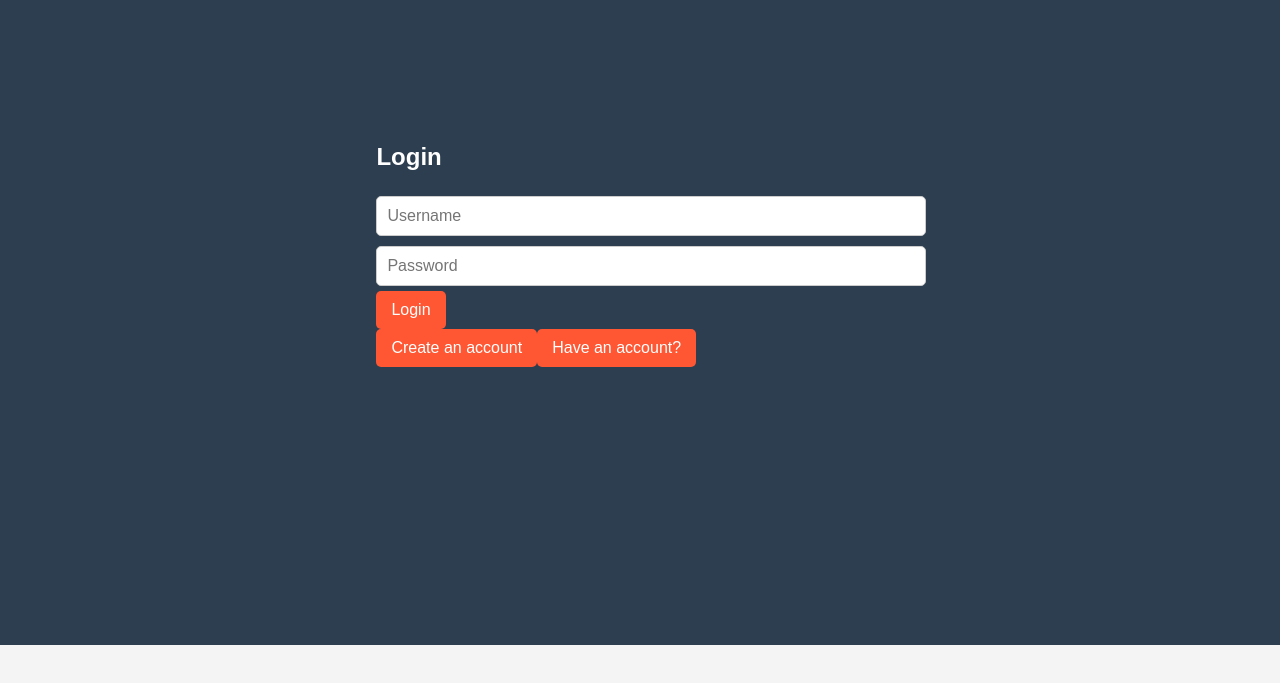
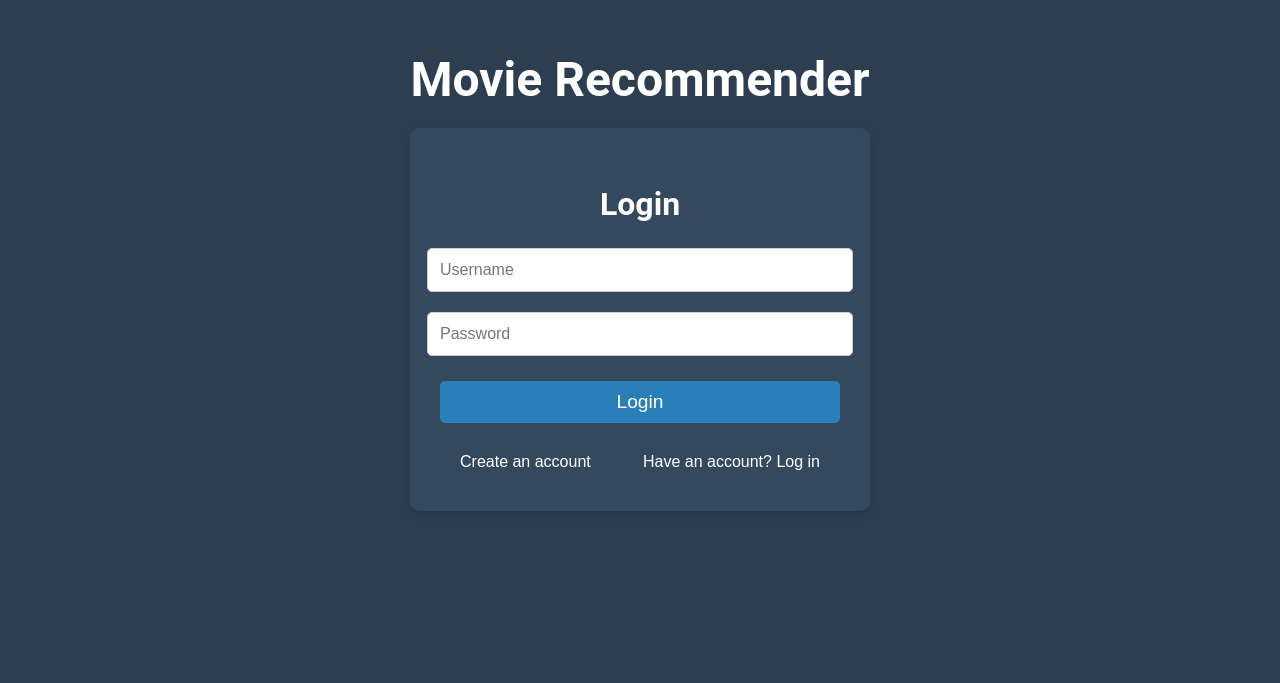
Before and after one commit to MrJayMac/movie-recommend, a React (Create React App) app in the folder client/: page / in a window 1280 px wide. Shown: the part 155-838 px from the top of the page. Before the commit the page ends 800 px from the top, so only its background shows below. Built offline with nearby package versions, Linux system fonts and the light colour scheme.

Commit message:
done styling

```diff
--- a/client/src/components/Welcome.jsx
+++ b/client/src/components/Welcome.jsx
@@ -41,9 +41,9 @@ const Welcome = () => {
       const response = await fetch(`http://localhost:5000${url}`, {
         method: 'POST',
         headers: {
-          'Content-Type': 'application/json'
+          'Content-Type': 'application/json',
         },
-        body: JSON.stringify(data)
+        body: JSON.stringify(data),
       });
 
       const result = await response.json();
@@ -68,9 +68,11 @@ const Welcome = () => {
 
   return (
     <div className="welcome-container">
+      <h1 className="page-title">Movie Recommender</h1>
       <div className="welcome-box">
         <form onSubmit={handleSubmit} className="welcome-form">
           <h2 className="welcome-heading">{isLogIn ? 'Login' : 'Register'}</h2>
+
           {!isLogIn && (
             <input
               type="email"
@@ -123,7 +125,8 @@ const Welcome = () => {
             className="toggle-button"
             onClick={() => viewLogin(true)}
           >
-            Have an account?
+            Have an account? Log in
+
           </button>
         </div>
 
--- a/client/src/index.css
+++ b/client/src/index.css
@@ -1,17 +1,26 @@
 body {
-  font-family: Arial, sans-serif;
-  background-color: #f4f4f4;
+  font-family: 'Roboto', sans-serif;
   margin: 0;
   padding: 0;
+  background-color: #f3f4f6;
 }
 
 h1 {
   font-size: 2.5rem;
-  color: #333;
+  color: white;
+}
+
+.genre-selection {
+  display: flex;
+  flex-direction: column;
+  align-items: center;
+  justify-content: center;
+  text-align: center;
+  margin-top: 20px;
 }
 
 button {
-  background-color: #ff5733;
+  background-color: #34495e;
   color: white;
   border: none;
   padding: 10px 15px;
@@ -22,7 +31,7 @@ button {
 }
 
 button:hover {
-  background-color: #e74c3c;
+  background-color: #2c3e50;
 }
 
 input {
@@ -47,6 +56,15 @@ select {
 }
 
 /* Welcome page */
+.page-title {
+  font-size: 3rem;
+  font-weight: bold;
+  color: white;
+  margin-bottom: 20px;
+  text-align: center;
+}
+
+
 .welcome-container {
   display: flex;
   flex-direction: column;
@@ -55,18 +73,100 @@ select {
   height: 100vh;
   background-color: #2c3e50;
   color: white;
+  padding: 20px;
 }
 
-.welcome-buttons {
+.page-header {
+  position: absolute;
+  top: 20px;
+  left: 50%;
+  transform: translateX(-50%);
+  text-align: center;
+}
+
+.site-title {
+  font-size: 3rem;
+  font-weight: bold;
+  color: #e74c3c;
+  margin: 0;
+}
+
+.welcome-box {
+  background-color: #34495e;
+  padding: 30px;
+  border-radius: 10px;
+  box-shadow: 0 4px 8px rgba(0, 0, 0, 0.1);
+  width: 100%;
+  max-width: 400px;
+}
+
+.welcome-form {
   display: flex;
-  gap: 20px;
+  flex-direction: column;
+  align-items: center;
+  width: 100%;
+}
+
+.welcome-heading {
+  font-size: 2rem;
+  margin-bottom: 20px;
+}
+
+.input-field {
+  padding: 12px;
+  font-size: 1rem;
+  border-radius: 5px;
+  border: 1px solid #ccc;
+  width: 100%;
+  margin-bottom: 15px;
+}
+
+.submit-button {
+  background-color: #2980b9;
+  color: white;
+  padding: 10px 20px;
+  cursor: pointer;
+  font-size: 1.2rem;
+  border: none;
+  border-radius: 5px;
+  width: 100%;
+  transition: background-color 0.3s;
+  margin-top: 10px;
+}
+
+.submit-button:hover {
+  background-color: #3498db;
+}
+
+.welcome-options {
+  display: flex;
+  justify-content: space-between;
+  width: 100%;
   margin-top: 20px;
 }
 
-.welcome-buttons button {
-  padding: 15px 30px;
-  font-size: 1.2rem;
+.toggle-button {
+  background-color: #34495e;
+  color: white;
+  padding: 10px 20px;
+  cursor: pointer;
+  font-size: 1rem;
+  border: none;
+  border-radius: 5px;
+  transition: background-color 0.3s;
 }
+
+.toggle-button:hover {
+  background-color: #2c3e50;
+}
+
+.error-message {
+  color: red;
+  font-size: 1rem;
+  margin-top: 10px;
+  text-align: center;
+}
+
 
 /* Header */
 .header {
@@ -81,7 +181,7 @@ select {
 }
 
 .sign-out {
-  background-color: #e74c3c;
+  background-color: #34495e;
   border: none;
   color: white;
   padding: 10px 20px;
@@ -92,7 +192,7 @@ select {
 }
 
 .sign-out:hover {
-  background-color: #c0392b;
+  background-color: #2c3e50;
 }
 
 /* Movie list */
@@ -127,7 +227,7 @@ select {
 }
 
 .movie-item .delete-btn {
-  background-color: #e74c3c;
+  background-color: #34495e;
   color: white;
   padding: 5px 10px;
   cursor: pointer;
@@ -137,7 +237,7 @@ select {
 }
 
 .movie-item .delete-btn:hover {
-  background-color: #c0392b;
+  background-color: #2c3e50;
 }
 
 /* Search bar and suggestions */
@@ -216,7 +316,7 @@ select {
 }
 
 .movie-item .delete-btn {
-  background-color: #e74c3c;
+  background-color: #34495e;
   color: white;
   padding: 5px 10px;
   cursor: pointer;
@@ -226,7 +326,7 @@ select {
 }
 
 .movie-item .delete-btn:hover {
-  background-color: #c0392b;
+  background-color: #2c3e50;
 }
 
 .recommendation-list {
```
